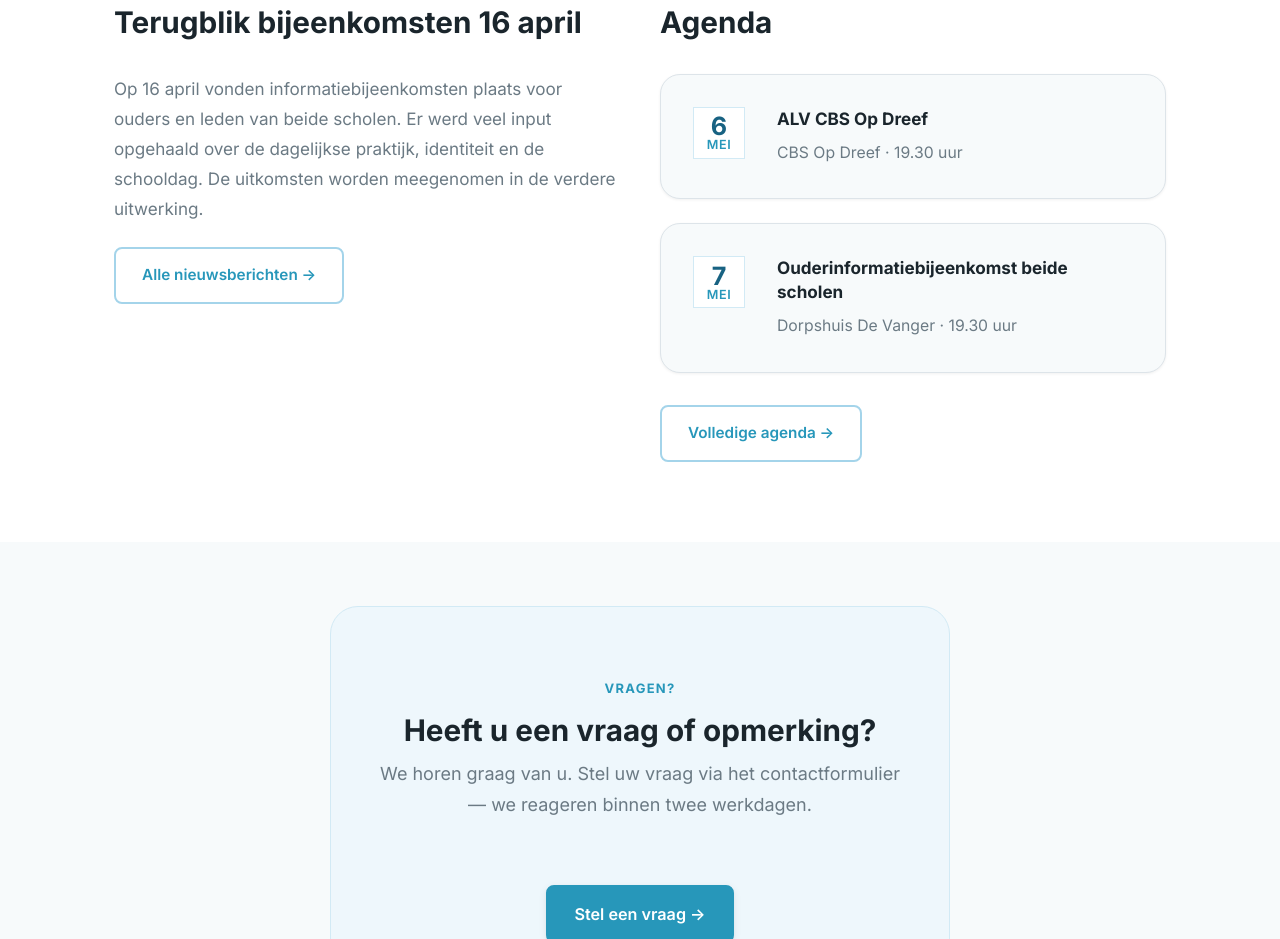
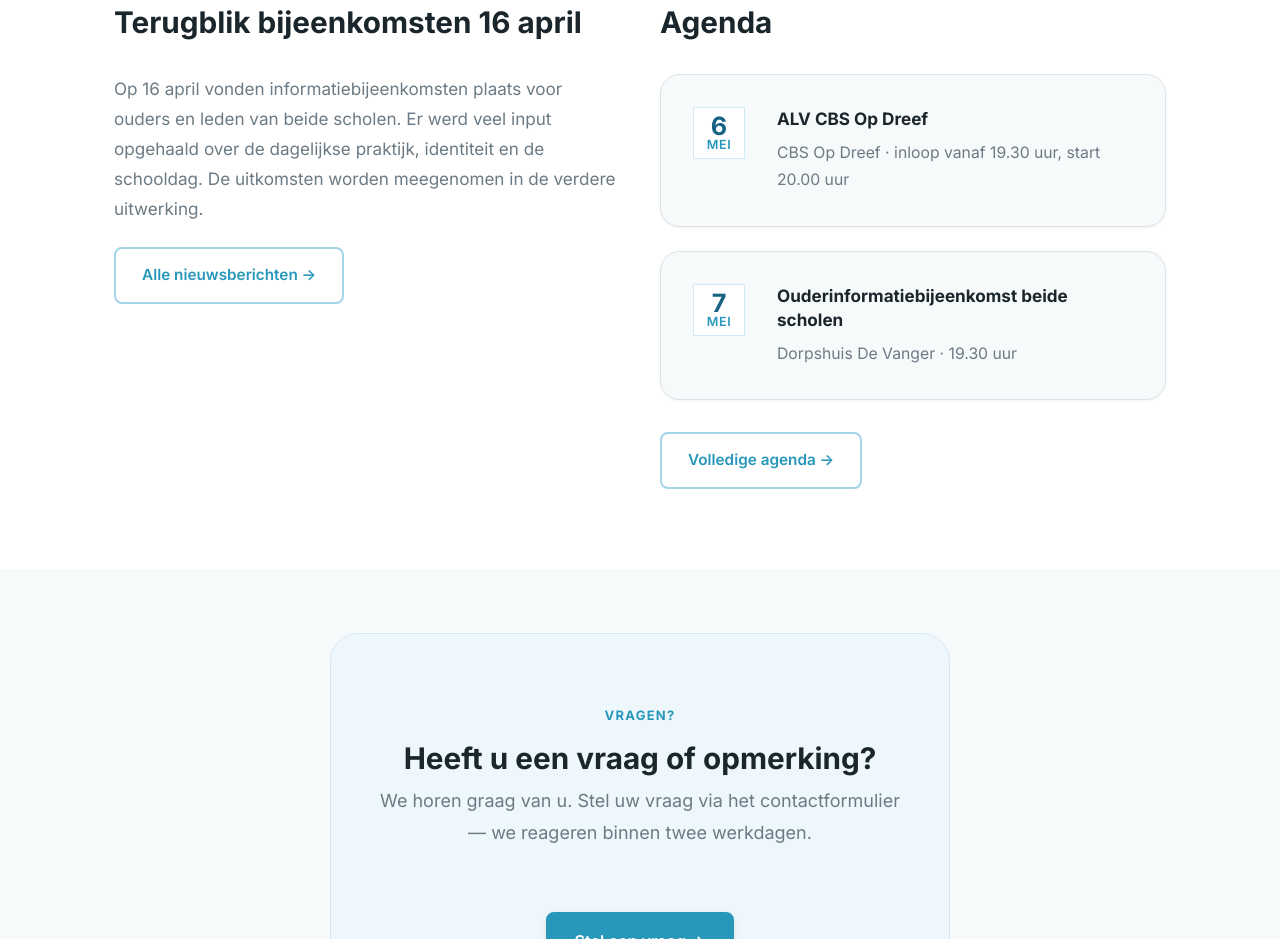
Before and after one commit to Getagrip2026/website-bruinisse, a website: page index.html in a window 1280 px wide. Shown: the part 1094-2033 px from the top of the page. Drawn offline with Linux system fonts and the light colour scheme.

Commit message:
Agenda ALV 6 mei: inloop 19.30u, start 20.00u
Co-Authored-By: Claude Sonnet 4.6 <noreply@anthropic.com>

```diff
--- a/index.html
+++ b/index.html
@@ -169,7 +169,7 @@
                 </div>
                 <div class="agenda-item__body">
                   <h3>ALV CBS Op Dreef</h3>
-                  <p>CBS Op Dreef · 19.30 uur</p>
+                  <p>CBS Op Dreef · inloop vanaf 19.30 uur, start 20.00 uur</p>
                 </div>
               </li>
               <li class="agenda-item">
```
Also changed, not shown: nieuws-agenda/agenda/index.html (+1 -1 lines).
